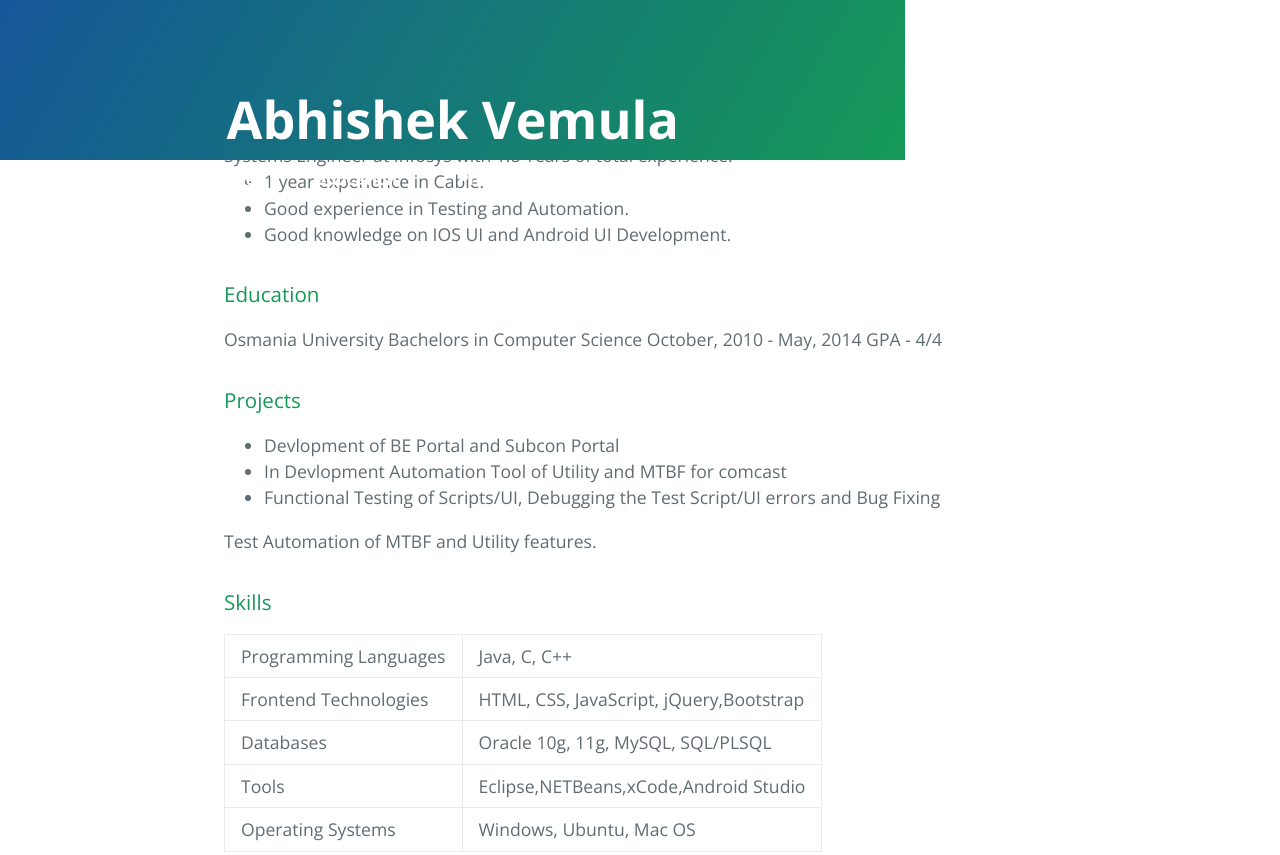
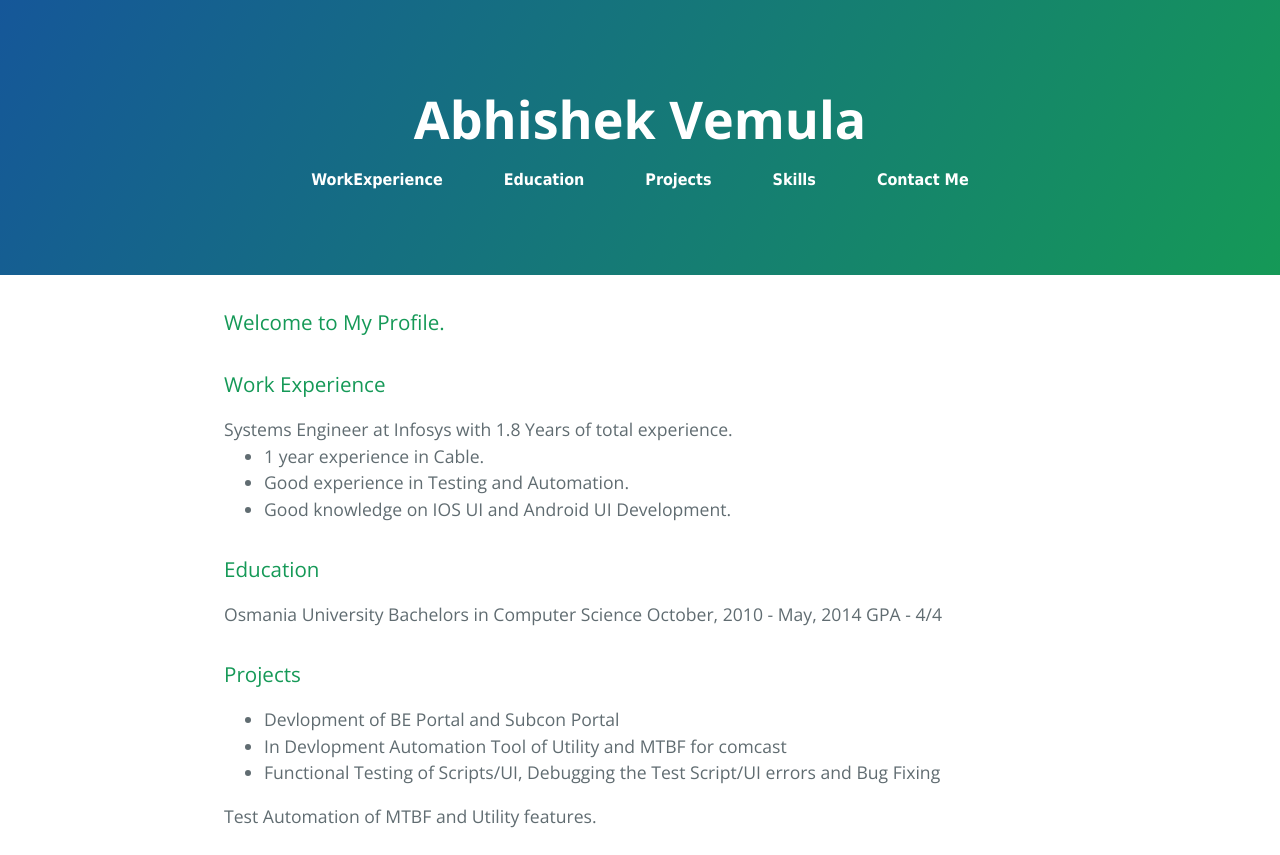
Before and after one commit to abhishek-vemula/a, a plain HTML site: page index.html in a window 1280 px wide. Shown: the top 855 px of the page. Drawn offline with nearby package versions, Linux system fonts and the light colour scheme.

Commit message:
Update index.html

```diff
--- a/index.html
+++ b/index.html
@@ -42,7 +42,7 @@ padding: 20px;
   </head>
 
   <body>
-    <section class="page-header" id="#top" style="position: fixed; height:150px">
+    <section class="page-header" id="#top" >
       <h1 class="project-name">Abhishek Vemula</h1>
     <div id="menu">
 <ul>
```
